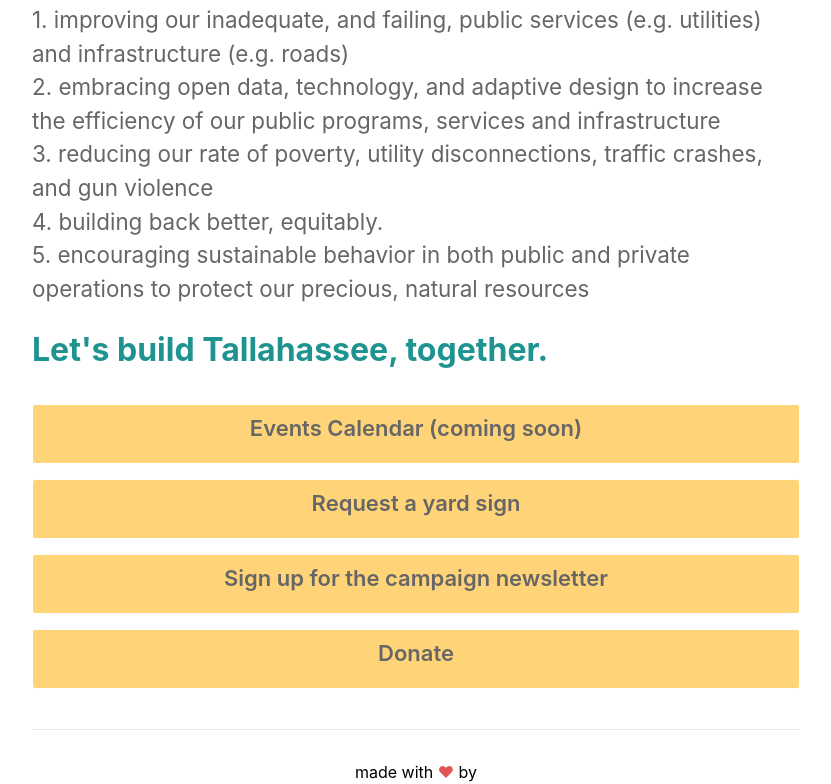
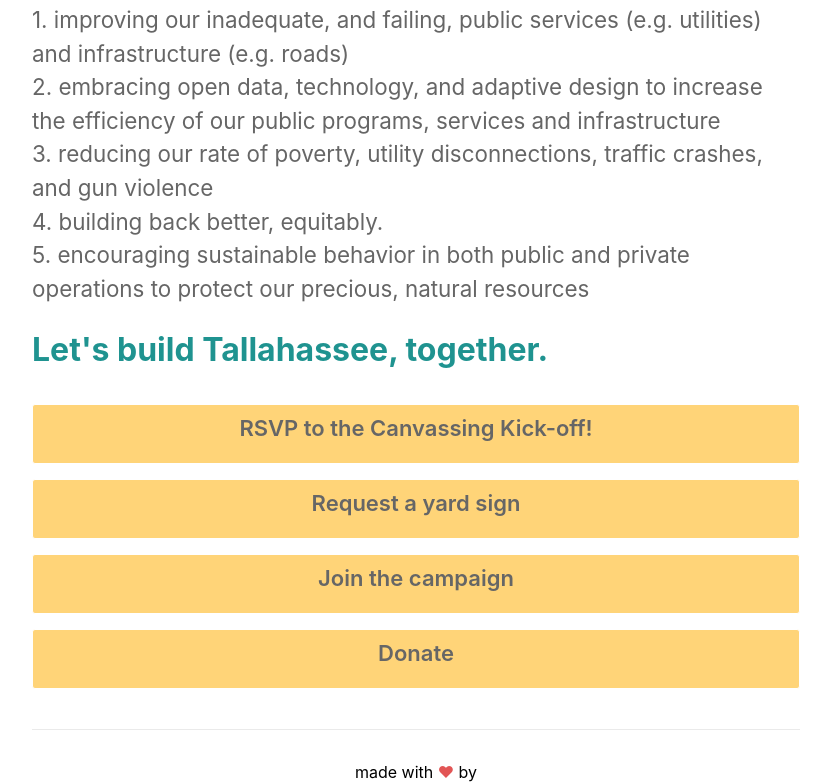
Before and after one commit to shelbygreen/campaign, a Next.js app: page / in a window 1280 px wide. Shown: the part 429-1213 px from the top of the page, without its empty margins (224-1055 px from the left). Built offline with nearby package versions, Linux system fonts and the light colour scheme.

Commit message:
added simple link to homepage (#79)

```diff
--- a/pages/index.js
+++ b/pages/index.js
@@ -45,9 +45,9 @@ export default function Home({allPostsData}) {
       <p className={utilStyles.blurb}><b>Let's build <span id="change"></span> Tallahassee, together.</b></p>
 
       <div className={utilStyles.buttonBox}>
-      <div className={utilStyles.button}><a href="/">Events Calendar (coming soon)</a></div>
+      <div className={utilStyles.button}><a href="https://forms.gle/QcV6FZP9fvqS3Nn39">RSVP to the Canvassing Kick-off!</a></div>
       <div className={utilStyles.button}><Link href="/sign">Request a yard sign</Link></div>
-      <div className={utilStyles.button}><Link href="/get-involved">Sign up for the campaign newsletter</Link></div>
+      <div className={utilStyles.button}><Link href="/get-involved">Join the campaign</Link></div>
       <div className={utilStyles.button}><a href="https://secure.actblue.com/donate/shelbytlh">Donate</a></div>
       </div>
 
```
